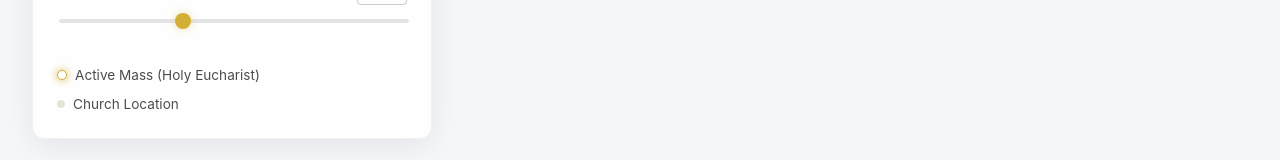
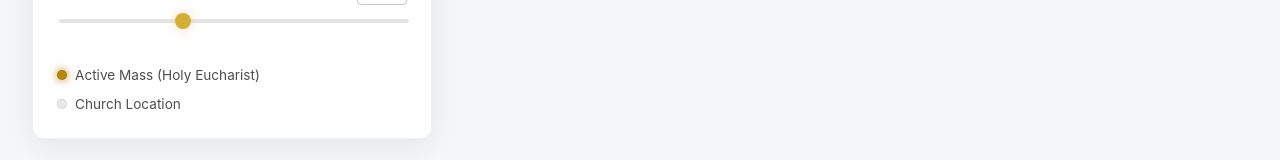
Before and after one commit to Ignisko/Missa, a React (Vite) app: page / in a window 1280 px wide. Shown: the part 629-789 px from the top of the page. Built offline with nearby package versions, Linux system fonts and the light colour scheme.

Commit message:
Soften sunlight and add high-contrast liturgical colors in light mode

```diff
--- a/src/App.jsx
+++ b/src/App.jsx
@@ -6,23 +6,25 @@ import { generateSampleChurches, isMassActive, getLiturgicalSeason } from './uti
 import cathedralsData from './data/cathedrals.json';
 
 const getSeasonColors = (season, isDarkMode) => {
-  if (season === 'Lent' || season === 'Advent') {
-    return {
-      active: isDarkMode ? '#da70d6' : '#800080', // Orchid / Purple
-      inactive: isDarkMode ? '#4b0082' : '#e6e0ec'  // Indigo / Light purple
-    };
+  if (isDarkMode) {
+    const inactive = 'rgba(255, 255, 255, 0.08)'; // Subtle white-transparency on dark globe
+    if (season === 'Lent' || season === 'Advent') {
+      return { active: '#da70d6', inactive }; // Violet
+    }
+    if (season === 'Easter Season' || season === 'Christmas Season') {
+      return { active: '#ffec3b', inactive }; // Gold
+    }
+    return { active: '#00e676', inactive }; // Green (Ordinary)
+  } else {
+    const inactive = 'rgba(0, 0, 0, 0.08)'; // Subtle dark-transparency on light globe
+    if (season === 'Lent' || season === 'Advent') {
+      return { active: '#800080', inactive }; // Deep purple
+    }
+    if (season === 'Easter Season' || season === 'Christmas Season') {
+      return { active: '#b8860b', inactive }; // Dark goldenrod for high contrast
+    }
+    return { active: '#1b5e20', inactive }; // Deep green
   }
-  if (season === 'Easter Season' || season === 'Christmas Season') {
-    return {
-      active: isDarkMode ? '#ffec3b' : '#d4af37', // Yellow / Gold
-      inactive: isDarkMode ? '#3e2723' : '#efebe9' // Dark brown / Cream
-    };
-  }
-  // Ordinary Time
-  return {
-    active: isDarkMode ? '#00e676' : '#2e7d32', // Neon green / Forest green
-    inactive: isDarkMode ? '#1b5e20' : '#e8f5e9' // Dark green / Light green
-  };
 };
 
 function App() {
@@ -114,12 +116,13 @@ function App() {
     const dirLight = scene.children.find(c => c.isDirectionalLight);
     if (dirLight) {
       dirLight.position.set(x, y, z);
+      dirLight.intensity = isDarkMode ? 0.85 : 0.6; // Prevent overexposure in light mode
     }
 
     // Set ambient light so the night side is dark but visible
     const ambientLight = scene.children.find(c => c.isAmbientLight);
     if (ambientLight) {
-      ambientLight.intensity = isDarkMode ? 0.25 : 0.45;
+      ambientLight.intensity = isDarkMode ? 0.25 : 0.15; // Drop ambient light in light mode to add shading
     }
   }, [simHour, isDarkMode, isReady]);
 
@@ -332,11 +335,24 @@ function App() {
 
               <div className="legend">
                 <div className="legend-item">
-                  <div className="dot active"></div>
+                  <div
+                    className="dot"
+                    style={{
+                      backgroundColor: getSeasonColors(currentSeason, isDarkMode).active,
+                      boxShadow: `0 0 8px ${getSeasonColors(currentSeason, isDarkMode).active}`,
+                      border: isDarkMode ? 'none' : '1px solid rgba(0,0,0,0.1)'
+                    }}
+                  ></div>
                   <span>Active Mass (Holy Eucharist)</span>
                 </div>
                 <div className="legend-item">
-                  <div className="dot inactive"></div>
+                  <div
+                    className="dot"
+                    style={{
+                      backgroundColor: getSeasonColors(currentSeason, isDarkMode).inactive,
+                      border: isDarkMode ? 'none' : '1px solid rgba(0,0,0,0.1)'
+                    }}
+                  ></div>
                   <span>Church Location</span>
                 </div>
               </div>
```
